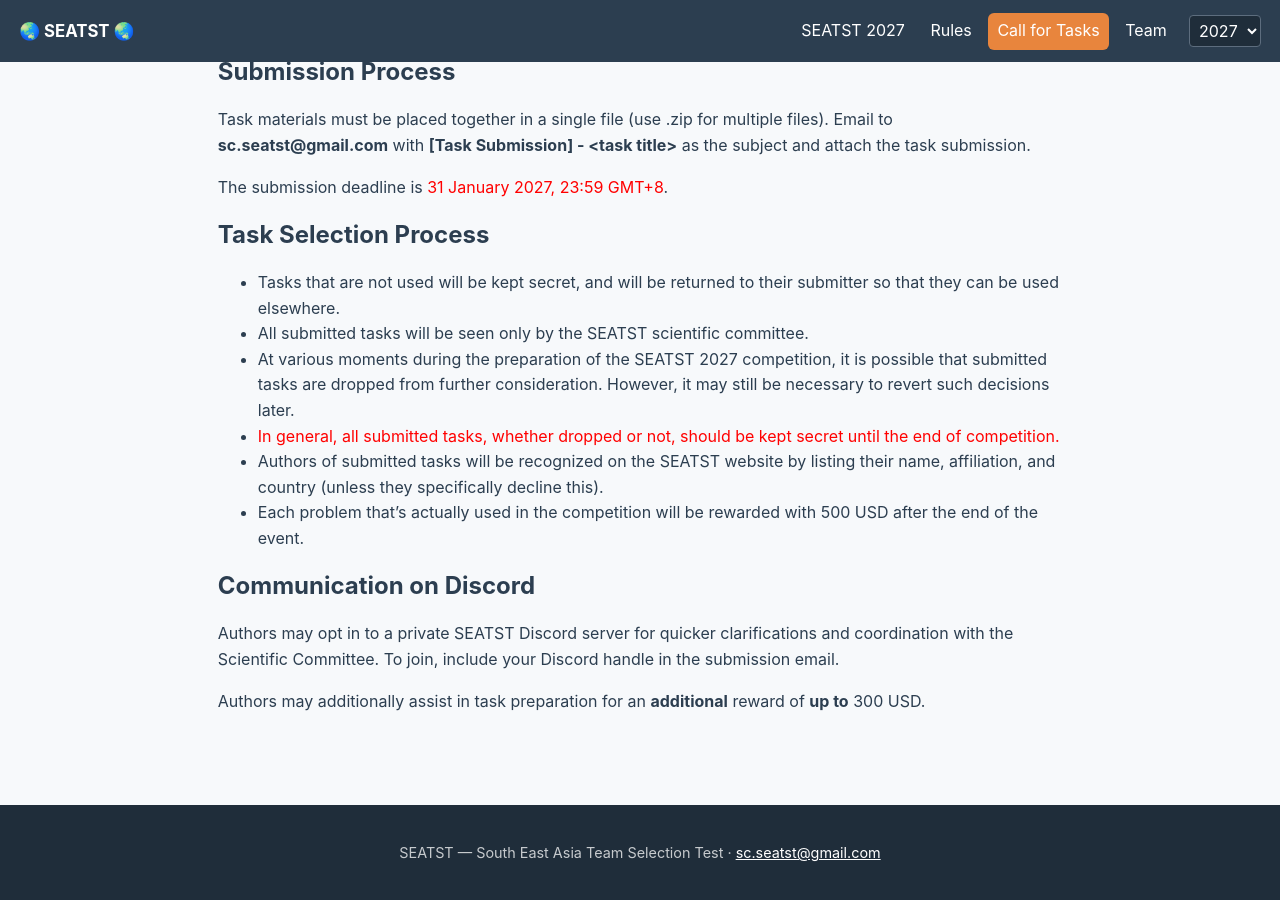
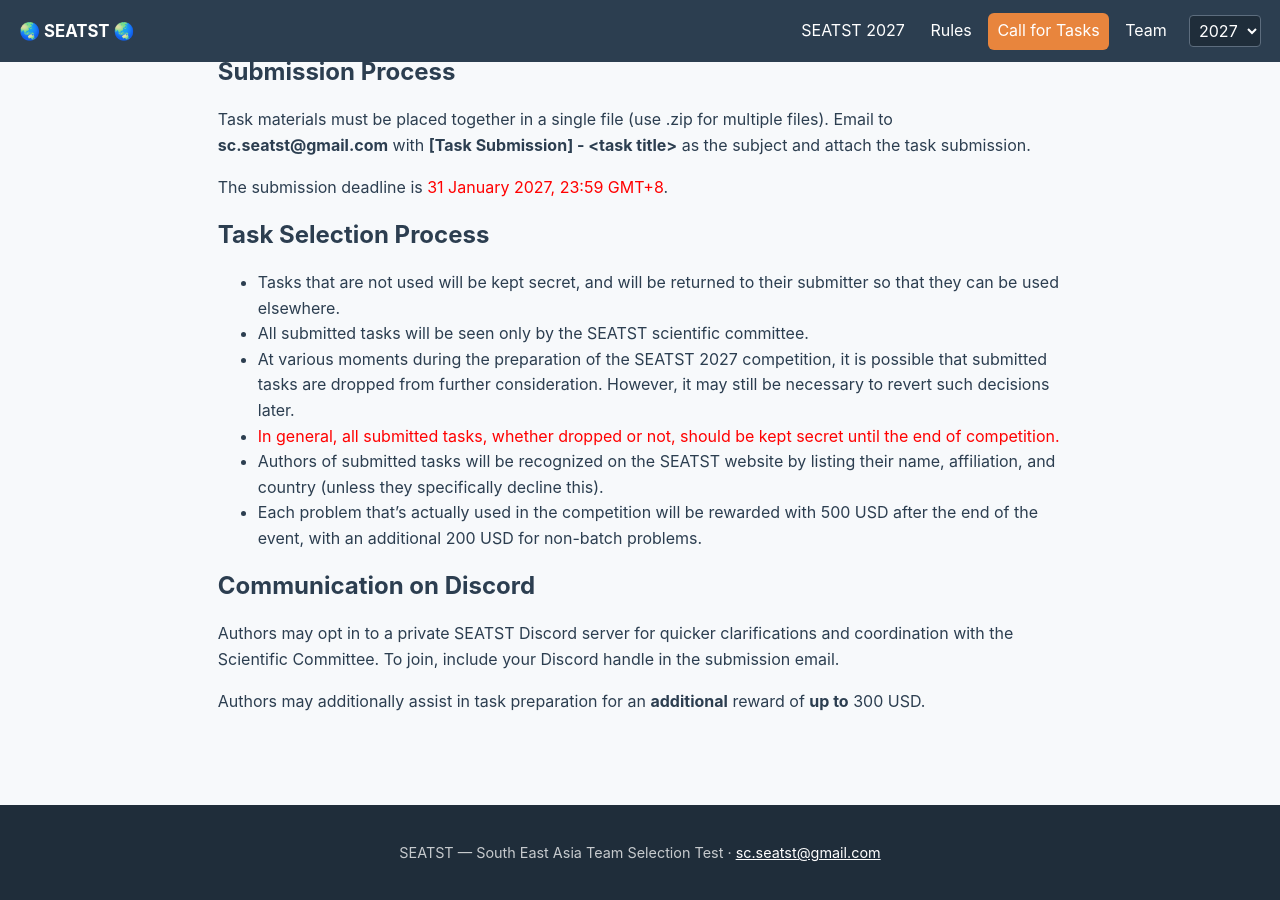
Before and after one commit to seatst/seatst.github.io, a Jekyll site: the page built from 2027/call-for-tasks.md, in a window 1280 px wide and 900 px high, scrolled down 1610 px. Built offline with Jekyll 4.4.1, drawn with Linux system fonts in a browser that asks for light colours.

Commit message:
Update SEATST 2027 compensation rules
Generated with [Devin](https://devin.ai)

Co-Authored-By: Devin <158243242+devin-ai-integration[bot]@users.noreply.github.com>

```diff
--- a/2027/call-for-tasks.md
+++ b/2027/call-for-tasks.md
@@ -70,7 +70,7 @@ The submission deadline is <span style="color: red;">31 January 2027, 23:59 GMT+
 - At various moments during the preparation of the SEATST {{ page.year }} competition, it is possible that submitted tasks are dropped from further consideration. However, it may still be necessary to revert such decisions later.
 - <span style="color: red;">In general, all submitted tasks, whether dropped or not, should be kept secret until the end of competition.</span>
 - Authors of submitted tasks will be recognized on the SEATST website by listing their name, affiliation, and country (unless they specifically decline this).
-- Each problem that’s actually used in the competition will be rewarded with 500 USD after the end of the event.
+- Each problem that’s actually used in the competition will be rewarded with 500 USD after the end of the event, with an additional 200 USD for non-batch problems.
 
 ## Communication on Discord
 
```
